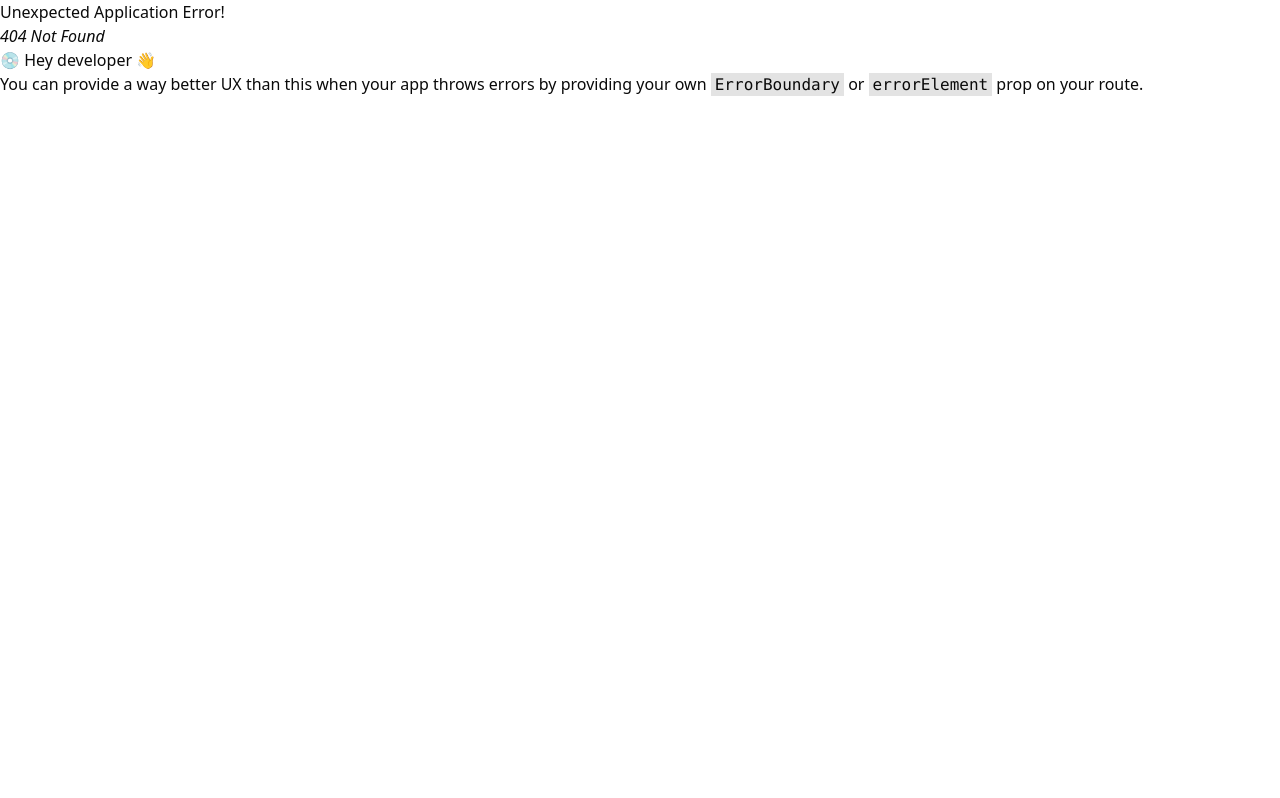
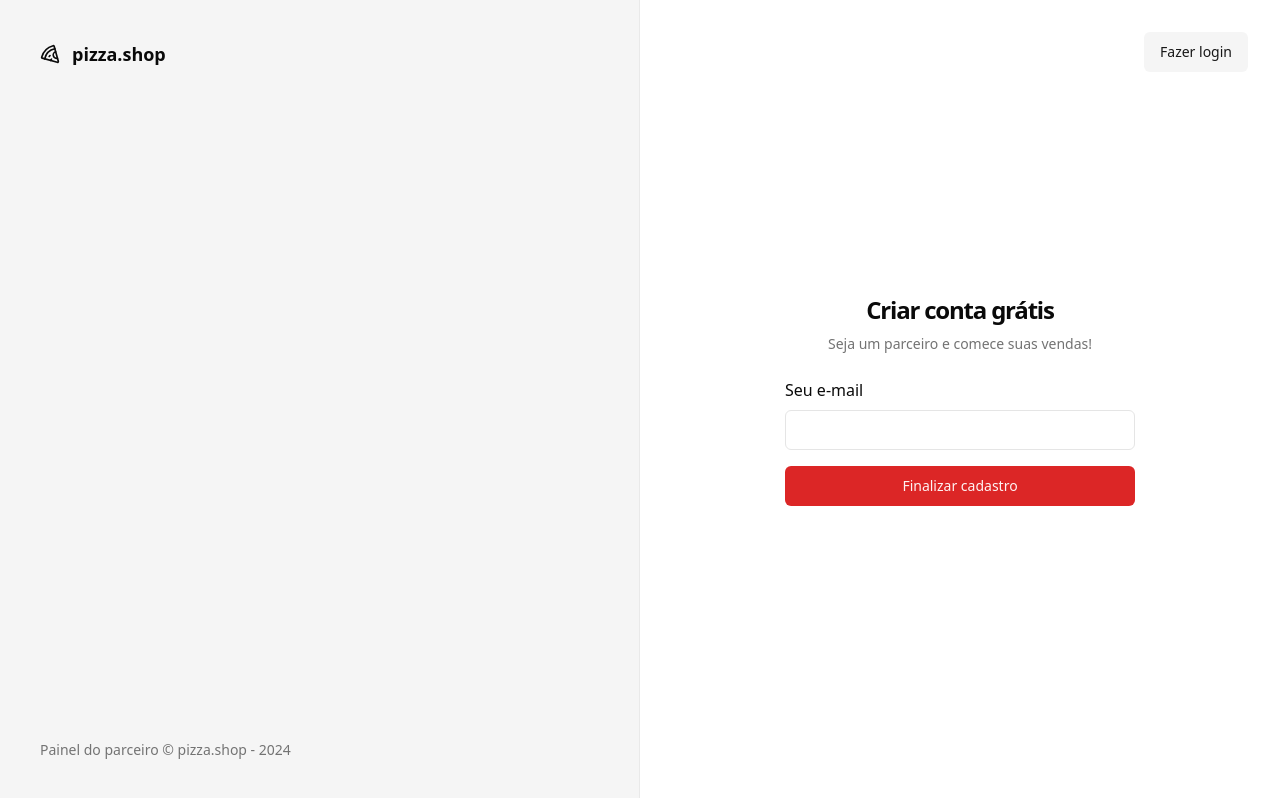
Before and after one commit to raphael-aciardi/Pizza-Shop, a React (Vite) app: page /sign-up in a window 1280 px wide. Before the commit this address had no page. Built offline with nearby package versions, Linux system fonts and the light colour scheme.

Commit message:
Starting registration page

```diff
--- a/package.json
+++ b/package.json
@@ -10,6 +10,7 @@
     "preview": "vite preview"
   },
   "dependencies": {
+    "@hookform/resolvers": "^3.9.1",
     "@radix-ui/react-label": "^2.1.1",
     "@radix-ui/react-slot": "^1.1.1",
     "add": "^2.0.6",
@@ -23,11 +24,14 @@
     "react": "^18.3.1",
     "react-dom": "^18.3.1",
     "react-helmet-async": "^2.0.5",
+    "react-hook-form": "^7.54.1",
     "react-router-dom": "^7.0.2",
     "shadcn-ui": "^0.9.4",
+    "sonner": "^1.7.1",
     "sort-by": "^1.2.0",
     "tailwind-merge": "^2.5.5",
-    "tailwindcss-animate": "^1.0.7"
+    "tailwindcss-animate": "^1.0.7",
+    "zod": "^3.24.1"
   },
   "devDependencies": {
     "@eslint/js": "^9.15.0",
--- a/src/App.tsx
+++ b/src/App.tsx
@@ -2,11 +2,13 @@ import './index.css'
 import { RouterProvider } from 'react-router-dom'
 import { router } from './routes'
 import { Helmet, HelmetProvider } from 'react-helmet-async'
+import { Toaster } from 'sonner'
 
 export function App() {
   return (
     <HelmetProvider>
       <Helmet titleTemplate='%s | Pizza Shop' />
+      <Toaster richColors  />
       <RouterProvider router={router} />
     </HelmetProvider>
   )
--- a/src/pages/_layouts/auth.tsx
+++ b/src/pages/_layouts/auth.tsx
@@ -13,7 +13,7 @@ export function AuthLayout() {
                         Painel do parceiro &copy; pizza.shop - {new Date().getFullYear()}
                     </footer>
                 </div>
-                <div className="flex flex-col items-center justify-center">
+                <div className="flex flex-col items-center justify-center relative">
                     <Outlet />
                 </div>
             </div>
--- a/src/pages/auth/sign-in.tsx
+++ b/src/pages/auth/sign-in.tsx
@@ -2,25 +2,57 @@ import { Button } from "@/components/ui/button"
 import { Input } from "@/components/ui/input"
 import { Label } from "@radix-ui/react-label"
 import { Helmet } from "react-helmet-async"
+import { useForm } from  'react-hook-form'
+import {z} from 'zod'
+import { Link } from 'react-router-dom'
+import { toast } from "sonner"
+
+const signInForm = z.object({
+    email: z.string().email(),
+})
+
+type SignInForm = z.infer<typeof signInForm>
 
 export function SingIn() {
+    const {register, handleSubmit, formState: { isSubmitting}} = useForm<SignInForm>()
+
+    async function handleSignIn(data: SignInForm) {
+
+        try {
+
+            await new Promise(resolve => setTimeout(resolve, 2000))
+
+            toast.success('Enviamos um link de autenticação para seu e-mail.', {
+                action: {
+                   label: 'Reenviar',
+                   onClick: () => handleSignIn(data)
+                }
+            })
+        } catch {
+            toast.error("credenciais inválidas")
+        }
+    }
+
     return (
         <>
             <Helmet title="Login" />
             <div className="p-8">
+                <Button variant='secondary' asChild className="absolute top-8 right-8">
+                    <Link to="/sign-up" className="text-sm text-muted-foreground">Novo estabelecimento</Link>
+                </Button>
                 <div className="w-[350px] flex flex-col justify-center gap-6">
                     <div className="flex flex-col gap-2 text-center">
                         <h1 className="text-2xl font-semibold tracking-tighter">Acessar painel</h1>
                         <p className="text-sm text-muted-foreground">Acompanhe suas vendas pelo painel do parceiro!</p>
                     </div>
 
-                    <form action="" className="space-y-4">
+                    <form action="" className="space-y-4" onSubmit={handleSubmit(handleSignIn)}>
                         <div className="space-y-2">
-                        <Label htmlFor="email"></Label>
-                        <Input id="email" type="email" />
+                        <Label htmlFor="email">Seu e-mail</Label>
+                        <Input id="email" type="email" {...register("email")} />
                         </div>
 
-                        <Button className="w-full" type="submit">Acessar painel</Button>
+                        <Button disabled={isSubmitting} className="w-full" type="submit">Acessar painel</Button>
                     </form>
                 </div>
             </div>
--- /dev/null
+++ b/src/pages/auth/sign-up.tsx
@@ -0,0 +1,64 @@
+import { Button } from "@/components/ui/button"
+import { Input } from "@/components/ui/input"
+import { Label } from "@radix-ui/react-label"
+import { Helmet } from "react-helmet-async"
+import { useForm } from 'react-hook-form'
+import { z } from 'zod'
+import { toast } from "sonner"
+import { Link } from "react-router-dom"
+
+const signUpForm = z.object({
+    restaurantName: z.string(),
+    managerName: z.string(),
+    phone: z.string(),
+    email: z.string().email(),
+})
+
+type SignUpForm = z.infer<typeof signUpForm>
+
+export function SignUp() {
+    const { register, handleSubmit, formState: { isSubmitting } } = useForm<SignUpForm>()
+
+    async function handleSignUp(data: SignUpForm) {
+
+        try {
+
+            await new Promise(resolve => setTimeout(resolve, 2000))
+
+            // toast.success('Enviamos um link de autenticação para seu e-mail.', {
+            //     action: {
+            //        label: 'Reenviar',
+            //        onClick: () => handleSignUp(data)
+            //     }
+            // })
+        } catch {
+            toast.error("credenciais inválidas")
+        }
+    }
+
+    return (
+        <>
+            <Helmet title="Cadastro" />
+            <div className="p-8">
+                <Button variant='secondary' asChild className="absolute top-8 right-8">
+                    <Link to="/sign-in" className="text-sm text-muted-foreground">Fazer login</Link>
+                </Button>
+                <div className="w-[350px] flex flex-col justify-center gap-6">
+                    <div className="flex flex-col gap-2 text-center">
+                        <h1 className="text-2xl font-semibold tracking-tighter">Criar conta grátis</h1>
+                        <p className="text-sm text-muted-foreground">Seja um parceiro e comece suas vendas!</p>
+                    </div>
+
+                    <form action="" className="space-y-4" onSubmit={handleSubmit(handleSignUp)}>
+                        <div className="space-y-2">
+                            <Label htmlFor="email">Seu e-mail</Label>
+                            <Input id="email" type="email" {...register("email")} />
+                        </div>
+
+                        <Button disabled={isSubmitting} className="w-full" type="submit">Finalizar cadastro</Button>
+                    </form>
+                </div>
+            </div>
+        </>
+    )
+}
--- a/src/routes.tsx
+++ b/src/routes.tsx
@@ -3,6 +3,7 @@ import { Dashboard } from "./pages/app/dashboard";
 import { SingIn } from "./pages/auth/sign-in";
 import { AppLayout } from "./pages/_layouts/app";
 import { AuthLayout } from "./pages/_layouts/auth";
+import { SignUp } from "./pages/auth/sign-up";
 
 export const router = createBrowserRouter([
 
@@ -19,6 +20,7 @@ export const router = createBrowserRouter([
         element: <AuthLayout />,
         children: [
             { path: '/sign-in', element: <SingIn />},
+            { path: '/sign-up', element: <SignUp />},
         ]
     }
 
```
Also changed, not shown: 1 other file (tests, documents, lock files or other folders).
